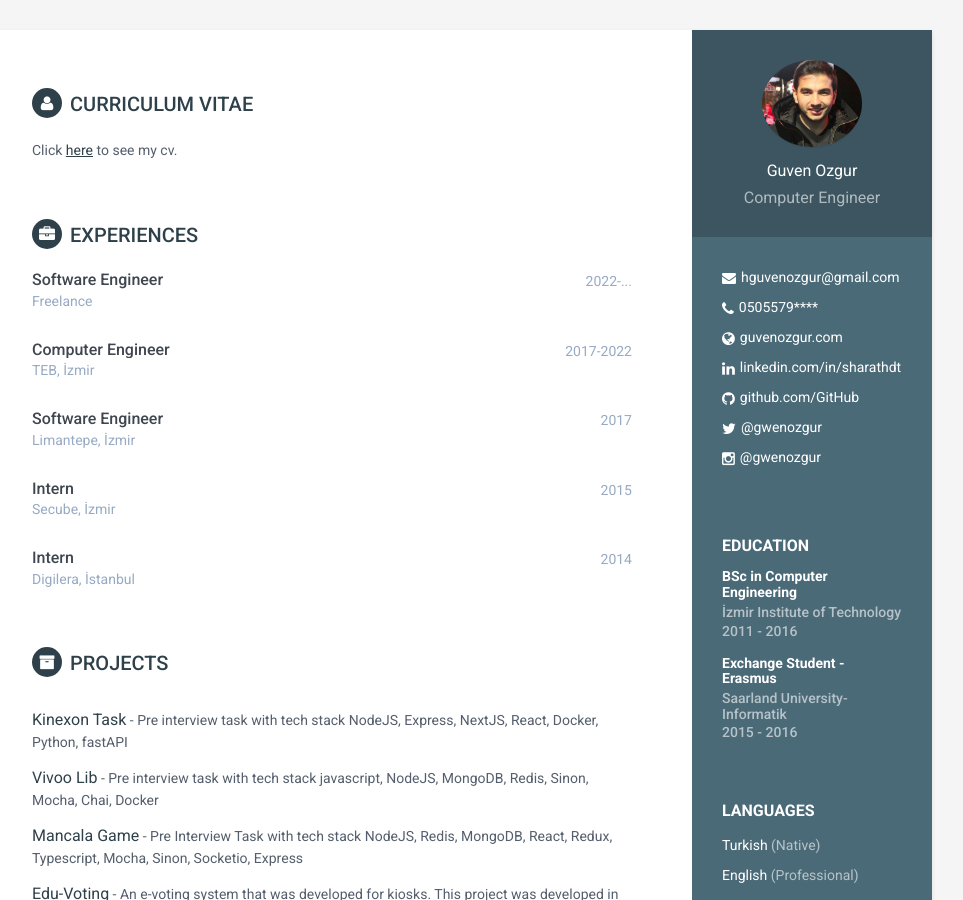
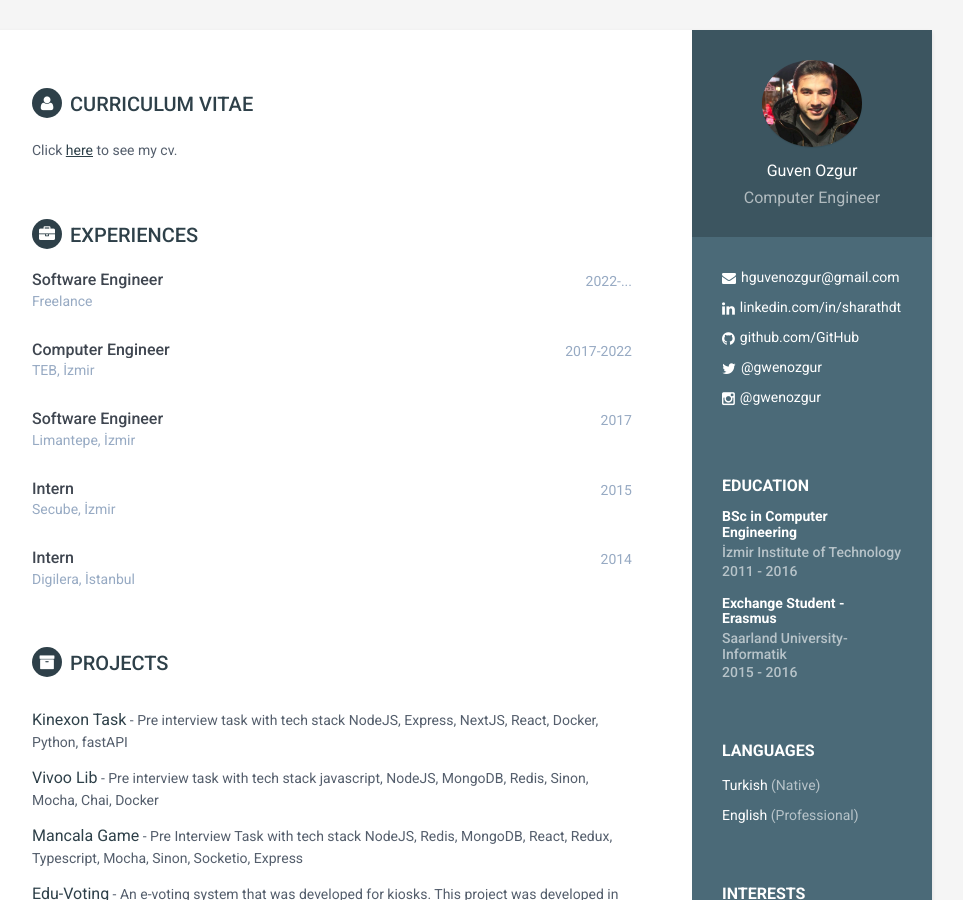
Before and after one commit to guvenozgur/guvenozgur.github.io, a Jekyll site: the page built from index.html, in a window 1280 px wide and 900 px high. Shown: the whole window, without its empty margins (188-1151 px from the left). Built offline with Jekyll 4.4.1, drawn with Linux system fonts in a browser that asks for light colours.

Commit message:
update contact

```diff
--- a/_includes/sidebar.html
+++ b/_includes/sidebar.html
@@ -15,18 +15,6 @@
                     <li class="email"><i class="fa fa-envelope"></i><a href="mailto: {{site.email}}">{{site.email}}</a></li>
                     {% else %}
                     <li class="email"><i class="fa fa-envelope"></i><a href="mailto:gwenozgur@gmail.com">gwenozgur@gmail.com</a></li>
-                    {% endif %}
-
-                    {% if site.phone %}
-                    <li class="phone"><i class="fa fa-phone"></i><a href="tel:{{site.phone}}">{{site.phone}}</a></li>
-                    {% else %}
-                    <li class="phone"><i class="fa fa-phone"></i><a href="tel:0505 579 ****">0505 579 ****</a></li>
-                    {% endif %}
-
-                    {% if site.website %}
-                    <li class="website"><i class="fa fa-globe"></i><a href="http://{{site.website}}" target="_blank">{{site.website}}</a></li>
-                    {% else %}
-                    <li class="website"><i class="fa fa-globe"></i><a href="http://guvenozgur.com" target="_blank">guvenozgur.com</a></li>
                     {% endif %}
 
                     {% if site.linkedin %}
```
